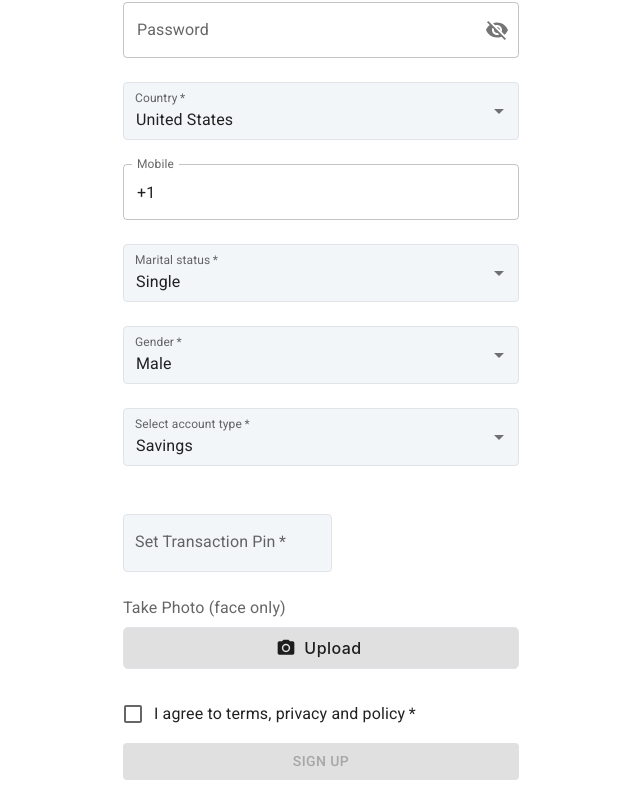
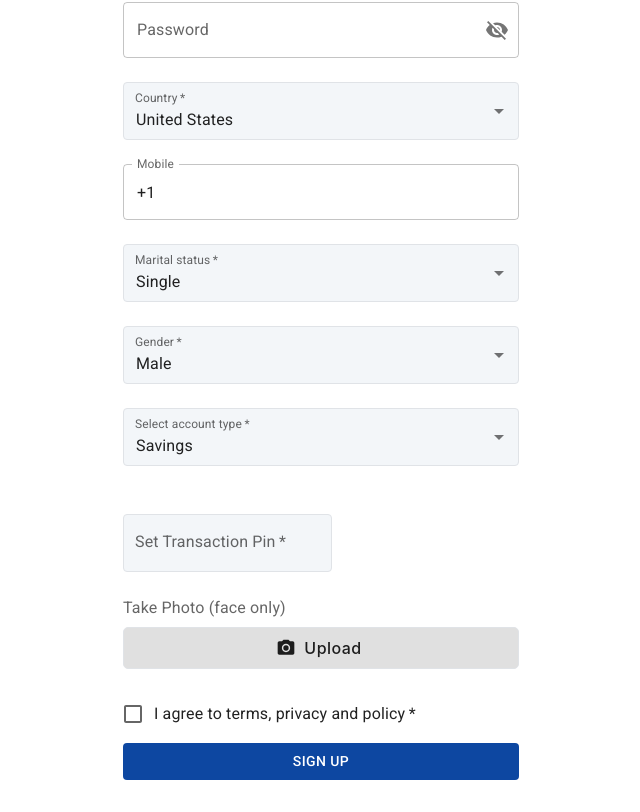
Before and after one commit to jhonpower94/zaptrust, a React (Create React App) app: page /signup in a window 1280 px wide. Shown: the part 458-1270 px from the top of the page, without its empty margins (319-959 px from the left). Built offline with nearby package versions, Linux system fonts and the light colour scheme; what rxfire would draw is missing.

Commit message:
Vdhjigvudgbhjdnkvddrgrd

```diff
--- a/src/pages/authentication/signup.js
+++ b/src/pages/authentication/signup.js
@@ -442,7 +442,7 @@
           variant="contained"
           color="primary"
           disableElevation
-          disabled={values.image.length > 0 ? false : true}
+         // disabled={values.image.length > 0 ? false : true}
         >
           {"Sign up"}
         </LoadingButton>
@@ -451,3 +451,9 @@
     </div>
   );
 }
+
+/*
+<Grid item xs={12}>
+            <UploadPhoto values={values} setValues={setValues} />
+          </Grid>
+          */
```
Also changed, not shown: firebase.json, 1 other file (tests, documents, lock files or other folders).
